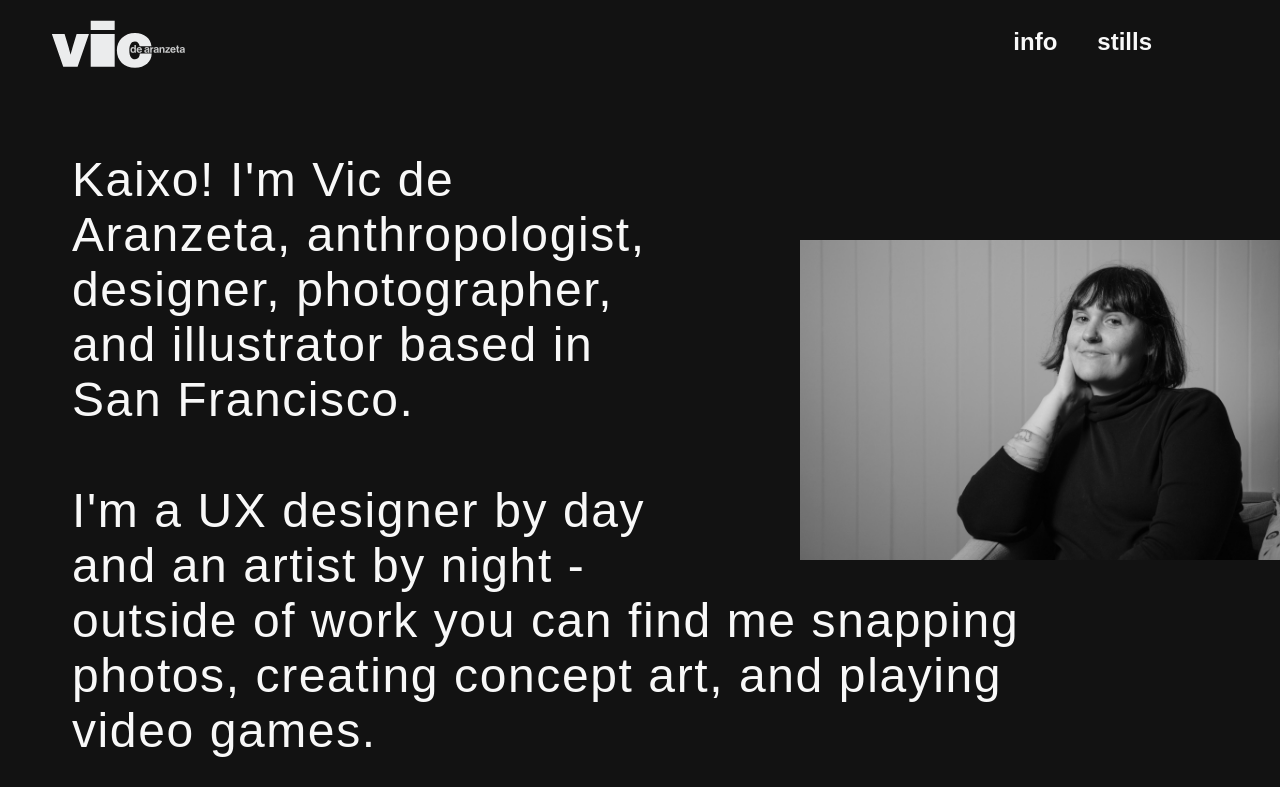
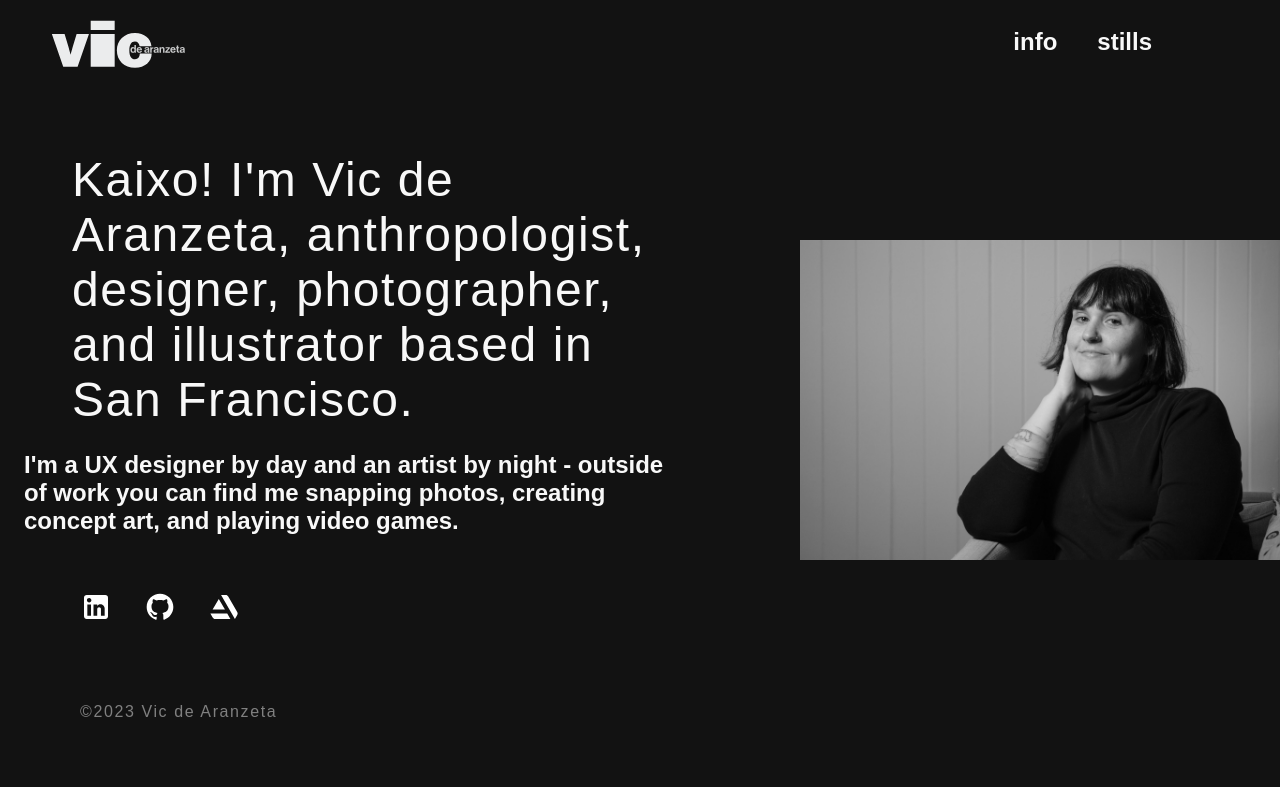
Before and after one commit to ajaymahiwal/vdaranze.github.io, a plain HTML site: page index.html in a window 1280 px wide. Shown: the top 787 px of the page. Drawn offline with Linux system fonts and the light colour scheme; a web font is replaced by a local one.

Commit message:
Updated header size

```diff
--- a/index.html
+++ b/index.html
@@ -37,7 +37,7 @@
 
         <div class="hero_text">
             <p class="name">Kaixo! I'm Vic de Aranzeta, anthropologist, designer, photographer, and illustrator based in San Francisco. </p>
-            <p class="name">I'm a UX designer by day and an artist by night - outside of work you can find me snapping photos, creating concept art, and playing video games.  </p>
+            <h3>I'm a UX designer by day and an artist by night - outside of work you can find me snapping photos, creating concept art, and playing video games.  </h3>
        </main>
 
             <!--footer-->
```
